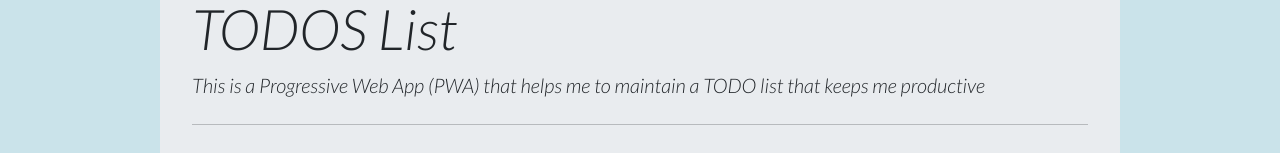
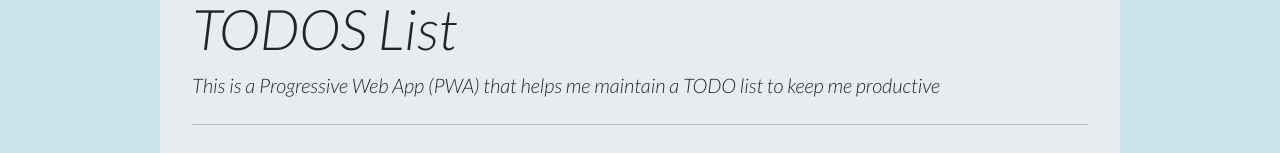
Before and after one commit to aditdesai/todo-website, a React (Create React App) app: page /about in a window 1280 px wide. Shown: the part 133-286 px from the top of the page. Built offline with nearby package versions, Linux system fonts and the light colour scheme.

Commit message:
Updated about page

```diff
--- a/src/Components/About.js
+++ b/src/Components/About.js
@@ -5,7 +5,7 @@ export const About = () => {
     return (
         <div className="jumbotron my-4 mx-auto">
             <h1 className="display-4">TODOS List</h1>
-            <p className="lead">This is a Progressive Web App (PWA) that helps me to maintain a TODO list that keeps me productive</p>
+            <p className="lead">This is a Progressive Web App (PWA) that helps me maintain a TODO list to keep me productive</p>
             <hr className="my-4"/>
             <p>Get started by clicking the button below.</p>
             <Link className="btn btn-primary btn-lg" to="/">Home</Link>
```
